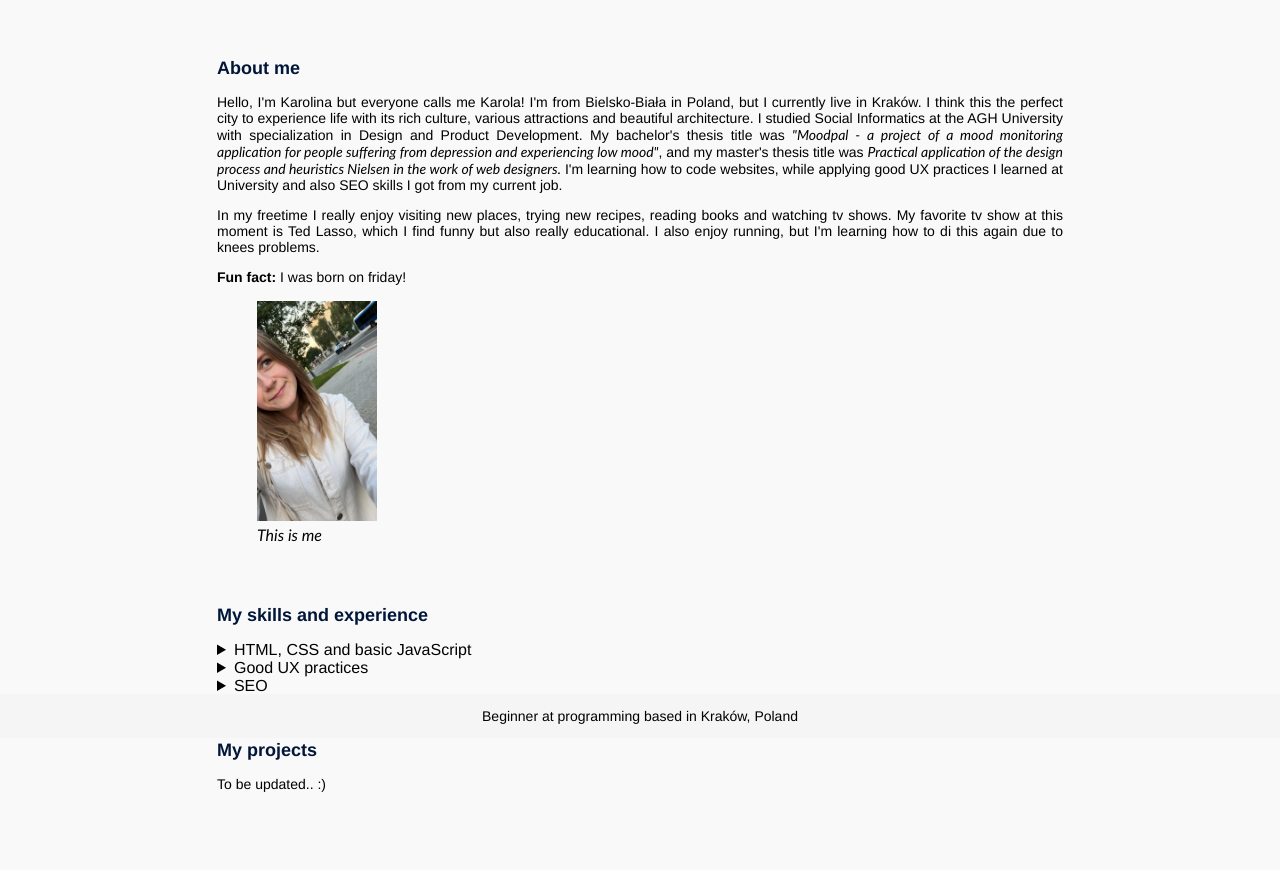
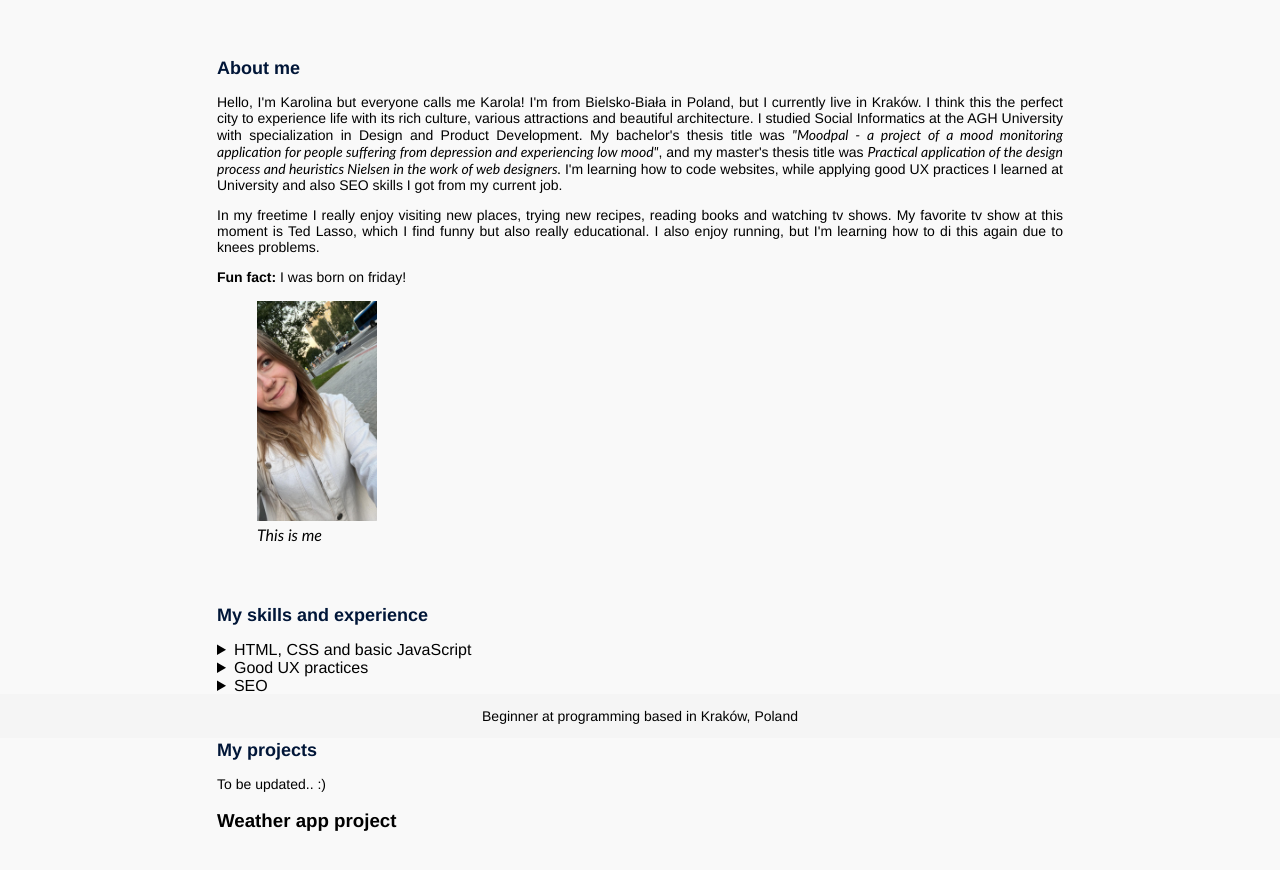
Before and after one commit to kkmachnik/first_website, a plain HTML site: page index.html in a window 1280 px wide. Shown: the part 62-932 px from the top of the page. Drawn offline with Linux system fonts and the light colour scheme; files whose address does not match are found by name.

Commit message:
checking

```diff
--- a/index.html
+++ b/index.html
@@ -62,6 +62,8 @@
             <div>
                 <h2>My projects</h2>
                 <p>To be updated.. :)</p>
+
+                <h3>Weather app project</h3>
             </div>
         </section>
 
```
